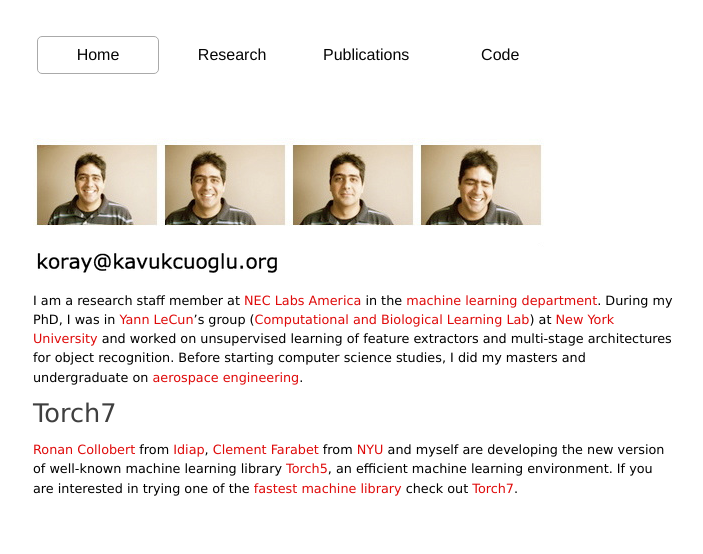
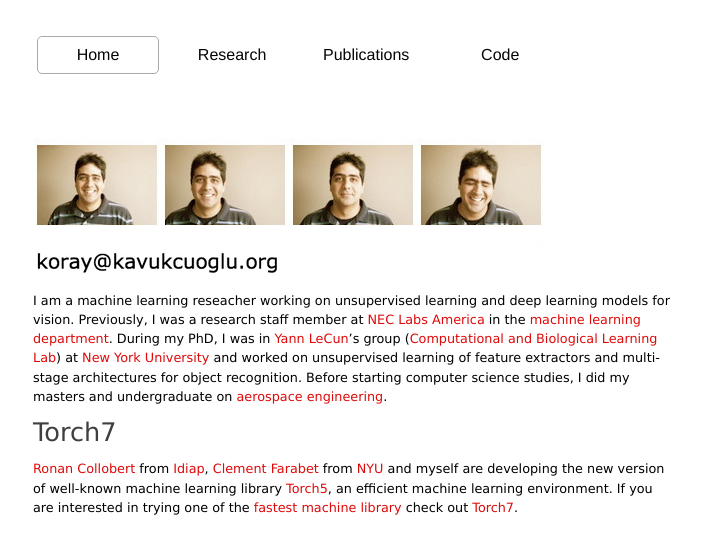
Before and after one commit to koraykv/koraykv.github.com, a Jekyll site: the page built from index.md, in a window 1280 px wide. Shown: the top 554 px of the page, without its empty margins (287-990 px from the left). Built offline with Jekyll 4.4.1, drawn with Linux system fonts in a browser that asks for light colours.

Commit message:
make nec past

```diff
--- a/index.md
+++ b/index.md
@@ -8,7 +8,7 @@
 <br>
 <img src="images/em.png" alt="koray kavukcuoglu">
 
-I am a research staff member at [NEC Labs America](http://www.nec-labs.com/) in the [machine learning department](http://www.nec-labs.com/research/machine/ml_website/index.php). During my PhD, I was in [Yann LeCun](http://yann.lecun.com/)'s group ([Computational and Biological Learning Lab](http://cs.nyu.edu/~yann)) at [New York University](http://www.nyu.edu) and worked on unsupervised learning of feature extractors and multi-stage architectures for object recognition. Before starting computer science studies, I did my masters and undergraduate on [aerospace engineering](http://ae.metu.edu.tr/).
+I am a machine learning reseacher working on unsupervised learning and deep learning models for vision. Previously, I was a research staff member at [NEC Labs America](http://www.nec-labs.com/) in the [machine learning department](http://www.nec-labs.com/research/machine/ml_website/index.php). During my PhD, I was in [Yann LeCun](http://yann.lecun.com/)'s group ([Computational and Biological Learning Lab](http://cs.nyu.edu/~yann)) at [New York University](http://www.nyu.edu) and worked on unsupervised learning of feature extractors and multi-stage architectures for object recognition. Before starting computer science studies, I did my masters and undergraduate on [aerospace engineering](http://ae.metu.edu.tr/).
 
 # Torch7
 
```
